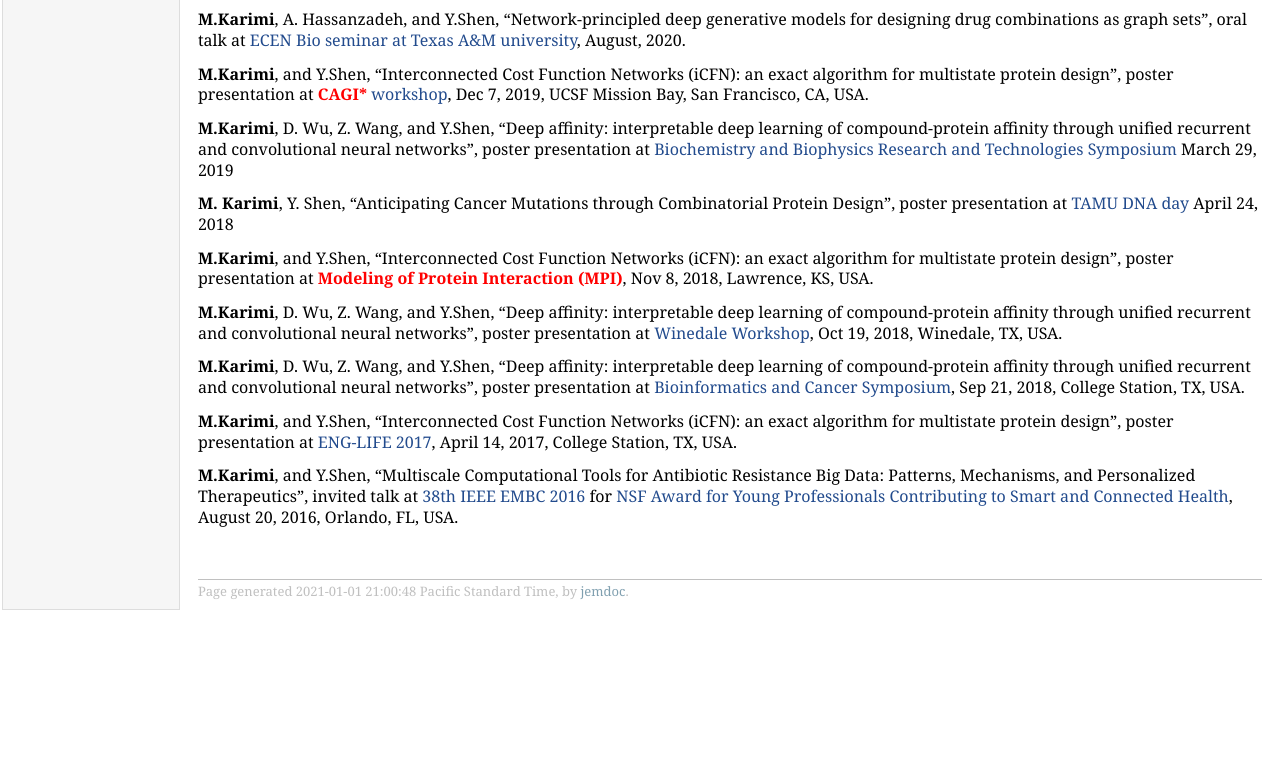
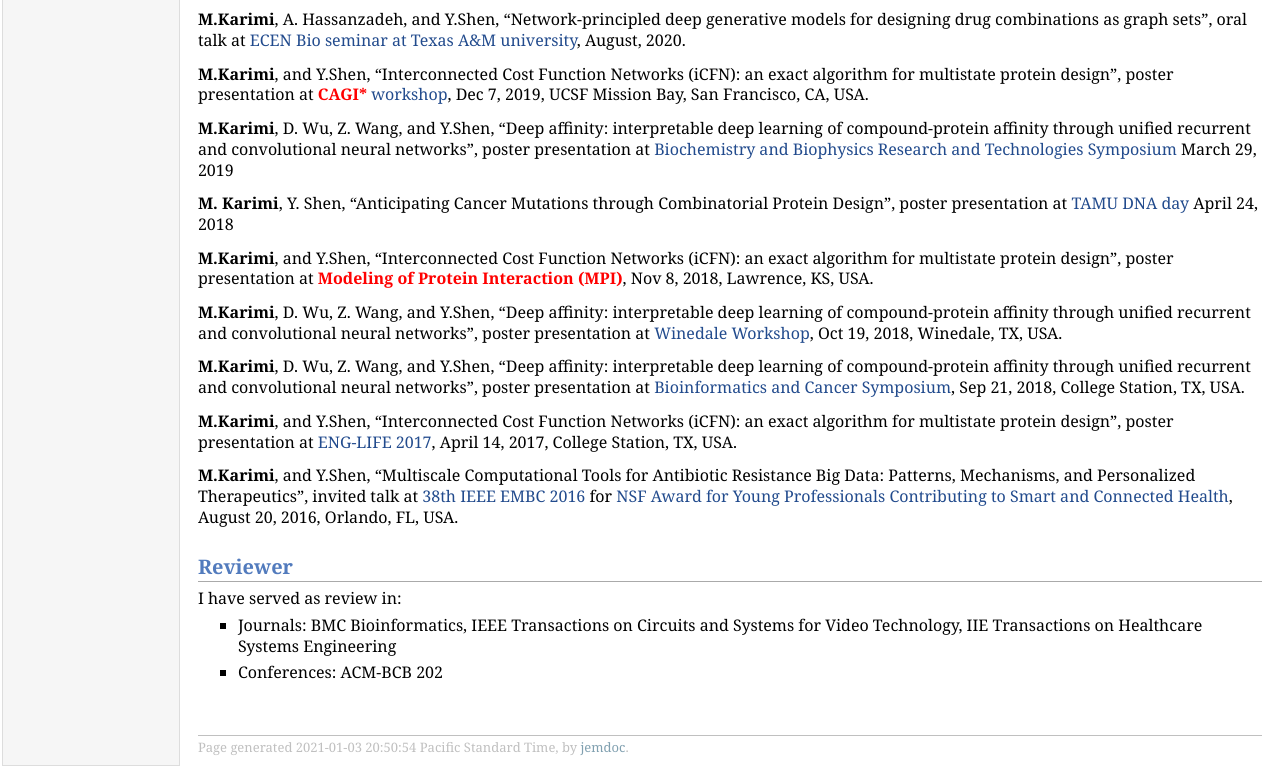
Before and after one commit to mostafakarimi71/mostafakarimi71.github.io, a plain HTML site: page pub.html in a window 1280 px wide. Shown: the part 1253-2029 px from the top of the page. Before the commit the page ends 1873 px from the top, so only its background shows below. Drawn offline with Linux system fonts and the light colour scheme.

Commit message:
Add files via upload

```diff
--- a/pub.html
+++ b/pub.html
@@ -59,9 +59,17 @@ poster presentation at <a href="https://biochemistry.tamu.edu/event/biophysical-
 <p><b>M.Karimi</b>, D. Wu, Z. Wang, and Y.Shen, &ldquo;Deep affinity: interpretable deep learning of compound-protein affinity through unified recurrent and convolutional neural networks&rdquo;, poster presentation at <a href="https://iamcs.tamu.edu/bioinformatics-and-cancer-symposium/">Bioinformatics and Cancer Symposium</a>, Sep 21, 2018, College Station, TX, USA.</p>
 <p><b>M.Karimi</b>, and Y.Shen, &ldquo;Interconnected Cost Function Networks (iCFN): an exact algorithm for multistate protein design&rdquo;, poster presentation at <a href="http://vpr.tamu.edu/researchdevelopment/registrations/eng-life-2017/view">ENG-LIFE 2017</a>, April 14, 2017, College Station, TX, USA.</p>
 <p><b>M.Karimi</b>, and Y.Shen, &ldquo;Multiscale Computational Tools for Antibiotic Resistance Big Data: Patterns, Mechanisms, and Personalized Therapeutics&rdquo;, invited talk at <a href="https://embc.embs.org/2016/">38th IEEE EMBC 2016</a> for <a href="http://www.embs.org/awards-young-professionals-embc-2016/">NSF Award for Young Professionals Contributing to Smart and Connected Health</a>, August 20, 2016, Orlando, FL, USA.</p>
+<h2>Reviewer</h2>
+<p>I have served as review in:</p>
+<ul>
+<li><p>Journals: BMC Bioinformatics, IEEE Transactions on Circuits and Systems for Video Technology, IIE Transactions on Healthcare Systems Engineering</p>
+</li>
+<li><p>Conferences: ACM-BCB 202</p>
+</li>
+</ul>
 <div id="footer">
 <div id="footer-text">
-Page generated 2021-01-01 21:00:48 Pacific Standard Time, by <a href="http://jemdoc.jaboc.net/">jemdoc</a>.
+Page generated 2021-01-03 20:50:54 Pacific Standard Time, by <a href="http://jemdoc.jaboc.net/">jemdoc</a>.
 </div>
 </div>
 </td>
```
Also changed, not shown: award.html (+1 -1 lines), code.html (+1 -1 lines), course.html (+1 -1 lines), education.html (+1 -1 lines), index.html (+1 -1 lines), 1 other file.
